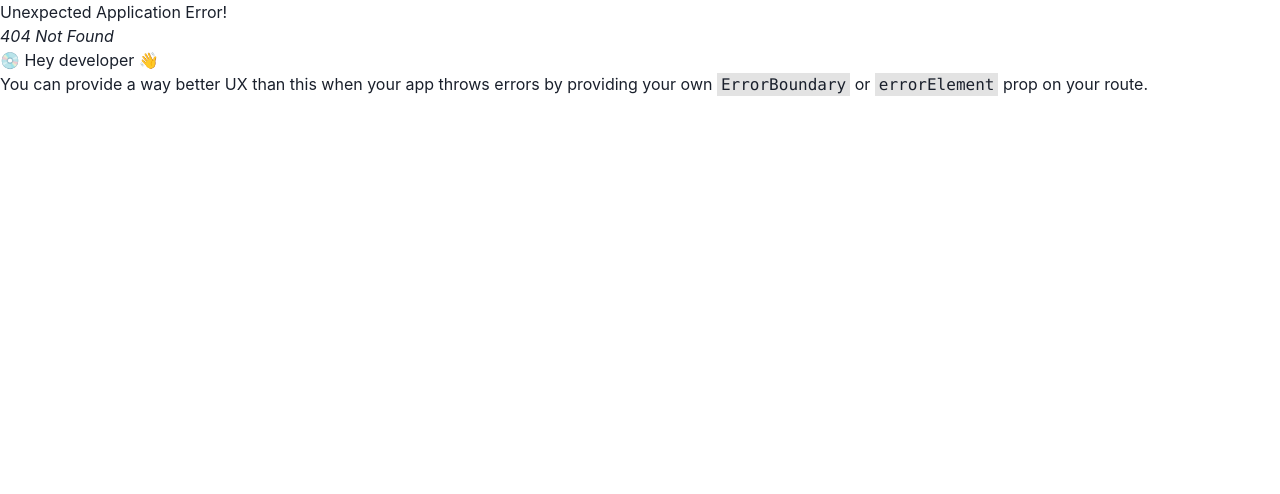
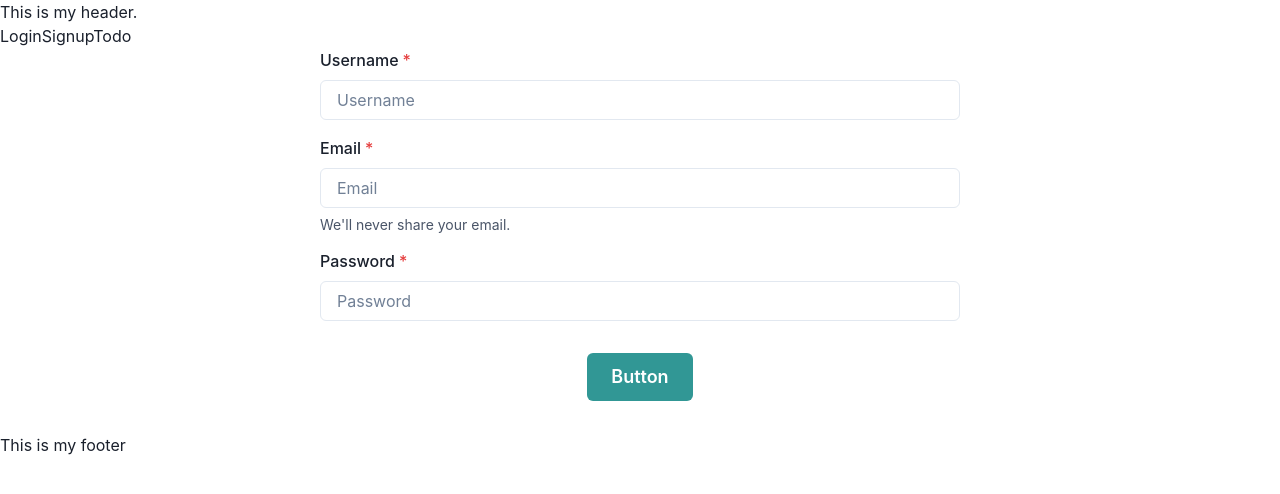
Before and after one commit to AipuAmeh/digital-planner, a React (Create React App) app in the folder client/: page /signup in a window 1280 px wide. Before the commit this address had no page. Shown: the top 494 px of the page. Built offline with nearby package versions, Linux system fonts and the light colour scheme.

Commit message:
added home page and fixed routes, added error logic if no values presented

```diff
--- a/client/src/App.tsx
+++ b/client/src/App.tsx
@@ -3,14 +3,17 @@ import { Flex } from "@chakra-ui/react";
 import "./App.css";
 import { Outlet } from 'react-router-dom';
 import { Link } from 'react-router-dom'
+import Footer from "./components/Footer";
+import Header from "./components/Header";
 
 function App() {
   return (
     <>
     <Flex>
     <header id='header'>
+      <Header />
     <Link to='/login'>Login</Link>
-    <Link to='/'>Signup</Link>
+    <Link to='/signup'>Signup</Link>
     <Link to='/todo'>Todo</Link>
     </header>
     </Flex>
@@ -18,7 +21,9 @@ function App() {
     <main>
       <Outlet />
     </main>
-    <footer></footer>
+    <footer>
+      <Footer />
+    </footer>
     </>
   )
 }
--- /dev/null
+++ b/client/src/components/Footer.tsx
@@ -0,0 +1,8 @@
+const Footer = () => {
+    return (
+        <div>This is my footer</div>
+    )
+};
+
+
+export default Footer;
--- /dev/null
+++ b/client/src/components/Header.tsx
@@ -0,0 +1,8 @@
+const Header = () => {
+    return (
+        <div>This is my header.</div>
+    )
+};
+
+
+export default Header;
--- a/client/src/index.tsx
+++ b/client/src/index.tsx
@@ -10,6 +10,7 @@ import Signup from './pages/Signup';
 import Login from './pages/Login';
 import Todo from './pages/Todo';
 import Profile from './pages/Profile';
+import Home from './pages/Home';
 // import { useToast } from '@chakra-ui/react'
 
 
@@ -23,6 +24,10 @@ const router = createBrowserRouter([
     children: [
       {
         index: true,
+        element: <Home />
+      },
+      {
+        path: '/signup',
         element: <Signup />
       },
       {
@@ -49,7 +54,7 @@ const router = createBrowserRouter([
             return redirect('/login');
           }} else {
             console.log('NO TOKEN');
-            return redirect('/');
+            return redirect('/signup');
           }
         }
       }
--- /dev/null
+++ b/client/src/pages/Home.tsx
@@ -0,0 +1,23 @@
+import { Box, Button, Center } from '@chakra-ui/react';
+import { Link } from 'react-router-dom'
+
+
+const Home = () => {
+    return (
+        <Center>
+
+
+       <Box display="flex" flexDirection="column" gap="1em" justifyContent='center' id="call-buttons" mt='8em'>
+          <Button colorScheme='teal' size='lg' >
+   <Link to='/login'>Login</Link>
+  </Button>
+  <Button colorScheme='teal' size='lg'>
+   <Link to='/signup'>Signup</Link>
+  </Button>
+       </Box>
+       </Center>
+    )
+};
+
+
+export default Home;
--- a/client/src/pages/Login.tsx
+++ b/client/src/pages/Login.tsx
@@ -7,7 +7,7 @@ import {
     Input
 } from '@chakra-ui/react';
 import axios from 'axios';
-import { useEffect, useState } from 'react';
+import { useState } from 'react';
 import { useNavigate } from 'react-router-dom';
 import { useToast } from '@chakra-ui/react'
 
@@ -19,7 +19,7 @@ const Login = () => {
         password: ''
     });
 
-    const handleChange = (e:any) => {
+    const handleChange = (e: any) => {
         const { name, value } = e.target;
         setFormState({
             ...formState,
@@ -27,18 +27,15 @@ const Login = () => {
         });
     };
 
-    // useEffect(() => {
-    //     axios.get("http//localhost:3001/auth/user")
-    //     .then((response) => {
-    //         console.log(response.data);
-    //     })
-    // }, []);
-
-    // now that token is in storage, get token when going to users profile page
     const handleClick = async () => {
         try {
             if (formState.username === "" || formState.password === "") {
-                return
+                return toast({
+                    title: 'Error',
+                    description: 'Please log in',
+                    status: 'error',
+                    duration: 2000,
+                });
             } else {
                 const response = await axios.post("http://localhost:3001/auth/login/", {
                     username: formState.username,
--- a/client/src/pages/Profile.tsx
+++ b/client/src/pages/Profile.tsx
@@ -8,7 +8,7 @@ const Profile = () => {
     console.log('LOADER DATA', data);
 
     const LogoutButton = () => {
-        navigate('/');
+        navigate('/signup');
        localStorage.removeItem('token');
 
     };
--- a/client/src/pages/Signup.tsx
+++ b/client/src/pages/Signup.tsx
@@ -32,8 +32,13 @@ const Signup = () => {
 
     const handleClick = async () => {
         try {
-            if (formState.username || formState.email || formState.password === " ") {
-                return;
+            if (formState.username === "" || formState.email === "" || formState.password === " ") {
+                return toast({
+                    title: 'Error',
+                    description: 'Please create an account.',
+                    status: 'error',
+                    duration: 2000,
+                  });;
             } else {
             const response = await axios.post("http://localhost:3001/auth/signup", {
                     username: formState.username,
```
Also changed, not shown: 1 other file (tests, documents, lock files or other folders). Lines whose indentation alone changed are shown as unchanged.
